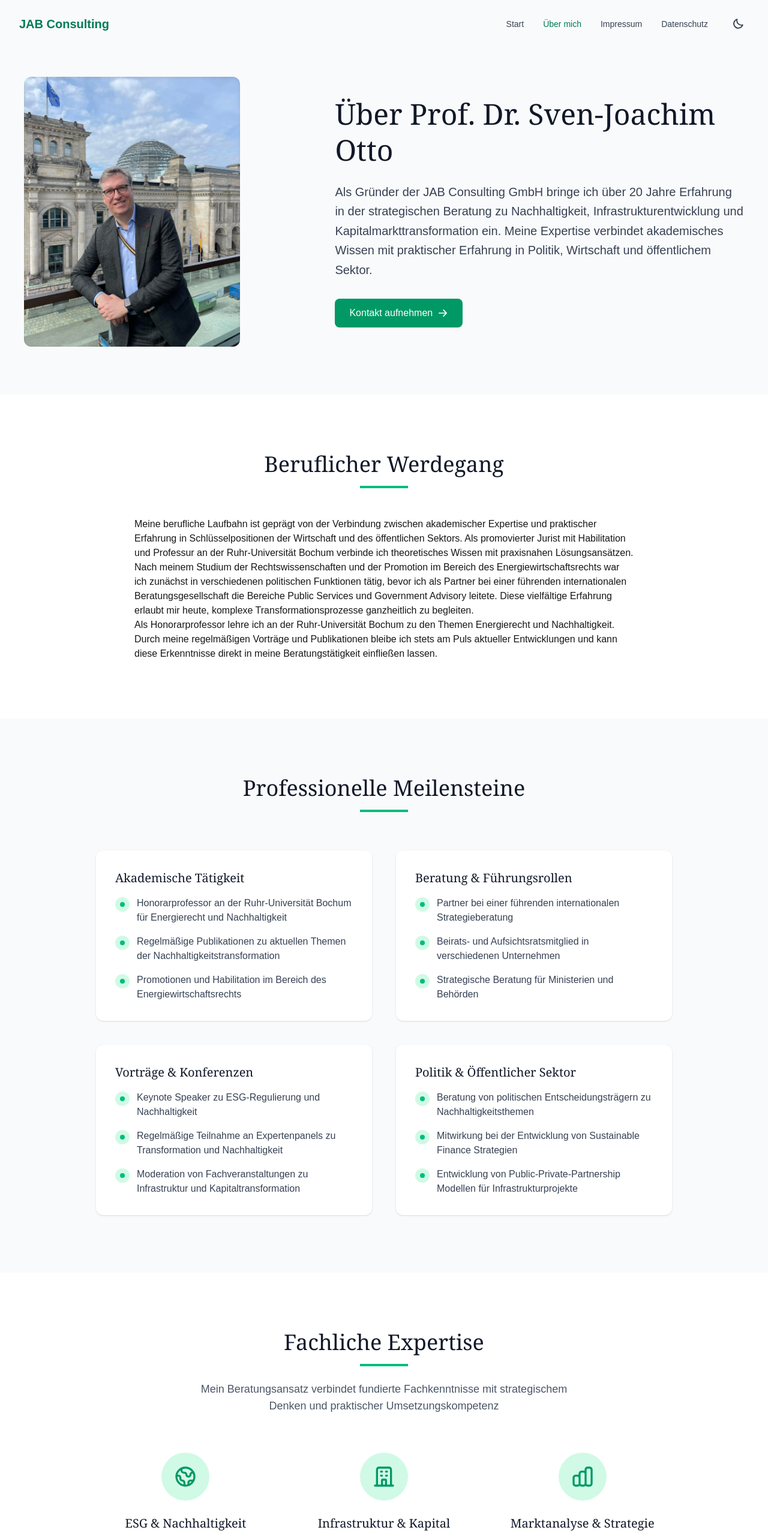
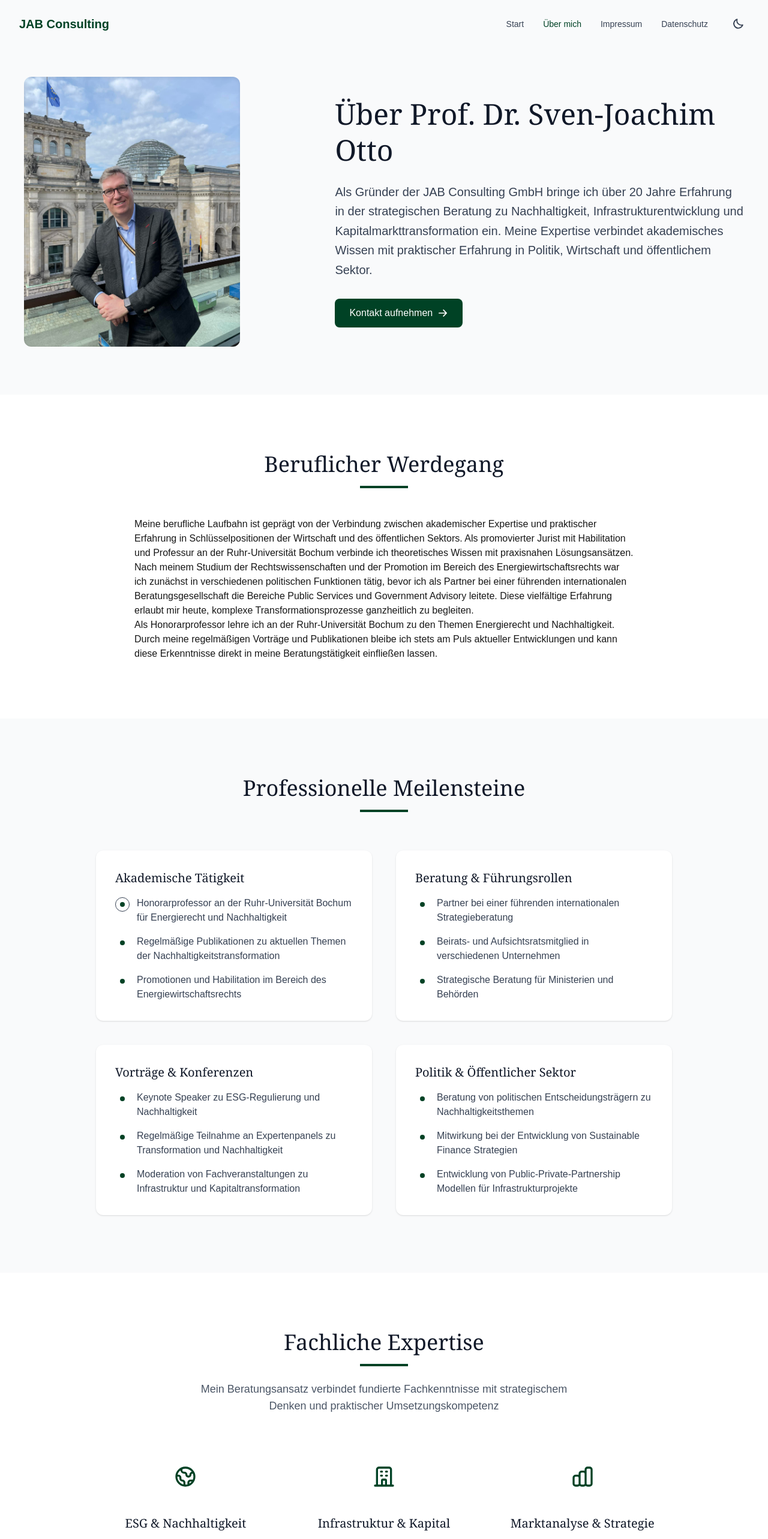
Before and after one commit to fled-dev/jabconsulting-web, a Next.js app: page /ueber-mich in a window 1280 px wide. Shown: the top 2566 px of the page at 60% size. Built offline with nearby package versions, Linux system fonts and the light colour scheme.

Commit message:
some changes

```diff
--- a/src/app/ueber-mich/page.tsx
+++ b/src/app/ueber-mich/page.tsx
@@ -72,9 +72,9 @@ export default function UeberMichPage() {
                 href="mailto:sven-joachim.otto@jab.consulting"
                 className={clsx(
                   "inline-flex items-center py-3 px-6 rounded-lg font-medium text-white",
-                  "bg-emerald-600 hover:bg-emerald-700 dark:bg-emerald-600 dark:hover:bg-emerald-700",
+                  "bg-primary hover:bg-primary",
                   "transform transition duration-200 ease-in-out",
-                  "focus:outline-none focus:ring-2 focus:ring-emerald-500 focus:ring-offset-2 dark:focus:ring-offset-gray-900",
+                  "focus:outline-none focus:ring-2 focus:ring-primary focus:ring-offset-2 dark:focus:ring-offset-gray-900",
                 )}
               >
                 Kontakt aufnehmen
@@ -92,7 +92,7 @@ export default function UeberMichPage() {
             <h2 className="font-serif text-3xl md:text-4xl font-medium text-gray-900 dark:text-white/95 mb-4">
               Beruflicher Werdegang
             </h2>
-            <div className="h-1 w-20 bg-emerald-500 mx-auto"></div>
+            <div className="h-1 w-20 bg-primary mx-auto"></div>
           </div>
 
           <div className="prose prose-lg dark:prose-invert max-w-none">
@@ -133,7 +133,7 @@ export default function UeberMichPage() {
             <h2 className="font-serif text-3xl md:text-4xl font-medium text-gray-900 dark:text-white/95 mb-4">
               Professionelle Meilensteine
             </h2>
-            <div className="h-1 w-20 bg-emerald-500 mx-auto"></div>
+            <div className="h-1 w-20 bg-primary mx-auto"></div>
           </div>
 
           <div className="grid grid-cols-1 md:grid-cols-2 gap-10">
@@ -144,8 +144,8 @@ export default function UeberMichPage() {
               </h3>
               <ul className="space-y-4 text-gray-700 dark:text-gray-300">
                 <li className="flex items-start">
-                  <div className="flex-shrink-0 h-6 w-6 rounded-full bg-emerald-100 dark:bg-emerald-900/30 flex items-center justify-center mt-0.5">
-                    <div className="h-2 w-2 rounded-full bg-emerald-500"></div>
+                  <div className="flex-shrink-0 h-6 w-6 rounded-full bg-primary/20 border border-primary/30 flex items-center justify-center mt-0.5">
+                    <div className="h-2 w-2 rounded-full bg-primary"></div>
                   </div>
                   <span className="ml-3">
                     Honorarprofessor an der Ruhr-Universität Bochum für
@@ -153,8 +153,8 @@ export default function UeberMichPage() {
                   </span>
                 </li>
                 <li className="flex items-start">
-                  <div className="flex-shrink-0 h-6 w-6 rounded-full bg-emerald-100 dark:bg-emerald-900/30 flex items-center justify-center mt-0.5">
-                    <div className="h-2 w-2 rounded-full bg-emerald-500"></div>
+                  <div className="flex-shrink-0 h-6 w-6 rounded-full bg-primary/10 flex items-center justify-center mt-0.5">
+                    <div className="h-2 w-2 rounded-full bg-primary"></div>
                   </div>
                   <span className="ml-3">
                     Regelmäßige Publikationen zu aktuellen Themen der
@@ -162,8 +162,8 @@ export default function UeberMichPage() {
                   </span>
                 </li>
                 <li className="flex items-start">
-                  <div className="flex-shrink-0 h-6 w-6 rounded-full bg-emerald-100 dark:bg-emerald-900/30 flex items-center justify-center mt-0.5">
-                    <div className="h-2 w-2 rounded-full bg-emerald-500"></div>
+                  <div className="flex-shrink-0 h-6 w-6 rounded-full bg-primary/10 flex items-center justify-center mt-0.5">
+                    <div className="h-2 w-2 rounded-full bg-primary"></div>
                   </div>
                   <span className="ml-3">
                     Promotionen und Habilitation im Bereich des
@@ -180,8 +180,8 @@ export default function UeberMichPage() {
               </h3>
               <ul className="space-y-4 text-gray-700 dark:text-gray-300">
                 <li className="flex items-start">
-                  <div className="flex-shrink-0 h-6 w-6 rounded-full bg-emerald-100 dark:bg-emerald-900/30 flex items-center justify-center mt-0.5">
-                    <div className="h-2 w-2 rounded-full bg-emerald-500"></div>
+                  <div className="flex-shrink-0 h-6 w-6 rounded-full bg-primary/10 flex items-center justify-center mt-0.5">
+                    <div className="h-2 w-2 rounded-full bg-primary"></div>
                   </div>
                   <span className="ml-3">
                     Partner bei einer führenden internationalen
@@ -189,8 +189,8 @@ export default function UeberMichPage() {
                   </span>
                 </li>
                 <li className="flex items-start">
-                  <div className="flex-shrink-0 h-6 w-6 rounded-full bg-emerald-100 dark:bg-emerald-900/30 flex items-center justify-center mt-0.5">
-                    <div className="h-2 w-2 rounded-full bg-emerald-500"></div>
+                  <div className="flex-shrink-0 h-6 w-6 rounded-full bg-primary/10 flex items-center justify-center mt-0.5">
+                    <div className="h-2 w-2 rounded-full bg-primary"></div>
                   </div>
                   <span className="ml-3">
                     Beirats- und Aufsichtsratsmitglied in verschiedenen
@@ -198,8 +198,8 @@ export default function UeberMichPage() {
                   </span>
                 </li>
                 <li className="flex items-start">
-                  <div className="flex-shrink-0 h-6 w-6 rounded-full bg-emerald-100 dark:bg-emerald-900/30 flex items-center justify-center mt-0.5">
-                    <div className="h-2 w-2 rounded-full bg-emerald-500"></div>
+                  <div className="flex-shrink-0 h-6 w-6 rounded-full bg-primary/10 flex items-center justify-center mt-0.5">
+                    <div className="h-2 w-2 rounded-full bg-primary"></div>
                   </div>
                   <span className="ml-3">
                     Strategische Beratung für Ministerien und Behörden
@@ -215,16 +215,16 @@ export default function UeberMichPage() {
               </h3>
               <ul className="space-y-4 text-gray-700 dark:text-gray-300">
                 <li className="flex items-start">
-                  <div className="flex-shrink-0 h-6 w-6 rounded-full bg-emerald-100 dark:bg-emerald-900/30 flex items-center justify-center mt-0.5">
-                    <div className="h-2 w-2 rounded-full bg-emerald-500"></div>
+                  <div className="flex-shrink-0 h-6 w-6 rounded-full bg-primary/10 flex items-center justify-center mt-0.5">
+                    <div className="h-2 w-2 rounded-full bg-primary"></div>
                   </div>
                   <span className="ml-3">
                     Keynote Speaker zu ESG-Regulierung und Nachhaltigkeit
                   </span>
                 </li>
                 <li className="flex items-start">
-                  <div className="flex-shrink-0 h-6 w-6 rounded-full bg-emerald-100 dark:bg-emerald-900/30 flex items-center justify-center mt-0.5">
-                    <div className="h-2 w-2 rounded-full bg-emerald-500"></div>
+                  <div className="flex-shrink-0 h-6 w-6 rounded-full bg-primary/10 flex items-center justify-center mt-0.5">
+                    <div className="h-2 w-2 rounded-full bg-primary"></div>
                   </div>
                   <span className="ml-3">
                     Regelmäßige Teilnahme an Expertenpanels zu Transformation
@@ -232,8 +232,8 @@ export default function UeberMichPage() {
                   </span>
                 </li>
                 <li className="flex items-start">
-                  <div className="flex-shrink-0 h-6 w-6 rounded-full bg-emerald-100 dark:bg-emerald-900/30 flex items-center justify-center mt-0.5">
-                    <div className="h-2 w-2 rounded-full bg-emerald-500"></div>
+                  <div className="flex-shrink-0 h-6 w-6 rounded-full bg-primary/10 flex items-center justify-center mt-0.5">
+                    <div className="h-2 w-2 rounded-full bg-primary"></div>
                   </div>
                   <span className="ml-3">
                     Moderation von Fachveranstaltungen zu Infrastruktur und
@@ -250,8 +250,8 @@ export default function UeberMichPage() {
               </h3>
               <ul className="space-y-4 text-gray-700 dark:text-gray-300">
                 <li className="flex items-start">
-                  <div className="flex-shrink-0 h-6 w-6 rounded-full bg-emerald-100 dark:bg-emerald-900/30 flex items-center justify-center mt-0.5">
-                    <div className="h-2 w-2 rounded-full bg-emerald-500"></div>
+                  <div className="flex-shrink-0 h-6 w-6 rounded-full bg-primary/10 flex items-center justify-center mt-0.5">
+                    <div className="h-2 w-2 rounded-full bg-primary"></div>
                   </div>
                   <span className="ml-3">
                     Beratung von politischen Entscheidungsträgern zu
@@ -259,8 +259,8 @@ export default function UeberMichPage() {
                   </span>
                 </li>
                 <li className="flex items-start">
-                  <div className="flex-shrink-0 h-6 w-6 rounded-full bg-emerald-100 dark:bg-emerald-900/30 flex items-center justify-center mt-0.5">
-                    <div className="h-2 w-2 rounded-full bg-emerald-500"></div>
+                  <div className="flex-shrink-0 h-6 w-6 rounded-full bg-primary/10 flex items-center justify-center mt-0.5">
+                    <div className="h-2 w-2 rounded-full bg-primary"></div>
                   </div>
                   <span className="ml-3">
                     Mitwirkung bei der Entwicklung von Sustainable Finance
@@ -268,8 +268,8 @@ export default function UeberMichPage() {
                   </span>
                 </li>
                 <li className="flex items-start">
-                  <div className="flex-shrink-0 h-6 w-6 rounded-full bg-emerald-100 dark:bg-emerald-900/30 flex items-center justify-center mt-0.5">
-                    <div className="h-2 w-2 rounded-full bg-emerald-500"></div>
+                  <div className="flex-shrink-0 h-6 w-6 rounded-full bg-primary/10 flex items-center justify-center mt-0.5">
+                    <div className="h-2 w-2 rounded-full bg-primary"></div>
                   </div>
                   <span className="ml-3">
                     Entwicklung von Public-Private-Partnership Modellen für
@@ -289,7 +289,7 @@ export default function UeberMichPage() {
             <h2 className="font-serif text-3xl md:text-4xl font-medium text-gray-900 dark:text-white/95 mb-4">
               Fachliche Expertise
             </h2>
-            <div className="h-1 w-20 bg-emerald-500 mx-auto mb-6"></div>
+            <div className="h-1 w-20 bg-primary mx-auto mb-6"></div>
             <p className="max-w-2xl mx-auto text-lg text-gray-600 dark:text-gray-300">
               Mein Beratungsansatz verbindet fundierte Fachkenntnisse mit
               strategischem Denken und praktischer Umsetzungskompetenz
@@ -299,9 +299,9 @@ export default function UeberMichPage() {
           <div className="grid grid-cols-1 md:grid-cols-3 gap-8">
             {/* ESG & Nachhaltigkeit */}
             <div className="text-center">
-              <div className="inline-flex items-center justify-center h-20 w-20 rounded-full bg-emerald-100 dark:bg-emerald-900/30 mb-6">
+              <div className="inline-flex items-center justify-center h-20 w-20 rounded-full bg-primary/10 mb-6">
                 <svg
-                  className="h-10 w-10 text-emerald-600 dark:text-emerald-400"
+                  className="h-10 w-10 text-primary"
                   fill="none"
                   stroke="currentColor"
                   viewBox="0 0 24 24"
@@ -327,9 +327,9 @@ export default function UeberMichPage() {
 
             {/* Infrastruktur & Kapital */}
             <div className="text-center">
-              <div className="inline-flex items-center justify-center h-20 w-20 rounded-full bg-emerald-100 dark:bg-emerald-900/30 mb-6">
+              <div className="inline-flex items-center justify-center h-20 w-20 rounded-full bg-primary/10 mb-6">
                 <svg
-                  className="h-10 w-10 text-emerald-600 dark:text-emerald-400"
+                  className="h-10 w-10 text-primary"
                   fill="none"
                   stroke="currentColor"
                   viewBox="0 0 24 24"
@@ -355,9 +355,9 @@ export default function UeberMichPage() {
 
             {/* Marktanalyse & Strategie */}
             <div className="text-center">
-              <div className="inline-flex items-center justify-center h-20 w-20 rounded-full bg-emerald-100 dark:bg-emerald-900/30 mb-6">
+              <div className="inline-flex items-center justify-center h-20 w-20 rounded-full bg-primary/10 mb-6">
                 <svg
-                  className="h-10 w-10 text-emerald-600 dark:text-emerald-400"
+                  className="h-10 w-10 text-primary"
                   fill="none"
                   stroke="currentColor"
                   viewBox="0 0 24 24"
@@ -385,12 +385,12 @@ export default function UeberMichPage() {
       </section>
 
       {/* CTA Section */}
-      <section className="py-16 md:py-20 bg-emerald-700 dark:bg-emerald-800">
+      <section className="py-16 md:py-20 bg-primary">
         <div className="max-w-4xl mx-auto px-6 sm:px-8 text-center">
           <h2 className="font-serif text-2xl md:text-3xl font-medium text-white mb-6">
             Sie möchten mehr über meine Beratungsleistungen erfahren?
           </h2>
-          <p className="text-emerald-100 mb-8 text-lg">
+          <p className="text-white/80 mb-8 text-lg">
             Ich freue mich auf ein persönliches Gespräch, um Ihre spezifischen
             Anforderungen und Ziele zu besprechen.
           </p>
@@ -398,9 +398,9 @@ export default function UeberMichPage() {
             href="mailto:sven-joachim.otto@jab.consulting"
             className={clsx(
               "inline-flex items-center py-3 px-8 rounded-lg font-medium",
-              "bg-white text-emerald-700 hover:bg-emerald-50",
+              "bg-white text-primary",
               "transform transition duration-200 ease-in-out",
-              "focus:outline-none focus:ring-2 focus:ring-emerald-300 focus:ring-offset-2 focus:ring-offset-emerald-700",
+              "focus:outline-none focus:ring-2 focus:ring-primary focus:ring-offset-2 focus:ring-offset-primary",
             )}
           >
             Kontakt aufnehmen
--- a/src/components/layout/NavBar.tsx
+++ b/src/components/layout/NavBar.tsx
@@ -48,10 +48,7 @@ export default function NavBar({ items }: NavBarProps) {
       <div className="max-w-7xl mx-auto px-6 sm:px-8">
         <div className="flex items-center justify-between h-16 md:h-20">
           {/* Logo */}
-          <Link
-            href="/"
-            className="text-xl font-semibold text-emerald-700 dark:text-emerald-400"
-          >
+          <Link href="/" className="text-xl font-semibold text-primary">
             JAB Consulting
           </Link>
 
@@ -64,8 +61,8 @@ export default function NavBar({ items }: NavBarProps) {
                 className={clsx(
                   "text-sm font-medium transition-colors",
                   pathname === item.href
-                    ? "text-emerald-700 dark:text-emerald-400"
-                    : "text-gray-700 dark:text-gray-300 hover:text-emerald-700 dark:hover:text-emerald-400",
+                    ? "text-primary"
+                    : "text-gray-700 dark:text-gray-300 hover:text-primary",
                 )}
               >
                 {item.label}
@@ -79,7 +76,7 @@ export default function NavBar({ items }: NavBarProps) {
             <ThemeToggle />
             <button
               type="button"
-              className="text-gray-700 dark:text-gray-300 hover:text-emerald-700 dark:hover:text-emerald-400"
+              className="text-gray-700 dark:text-gray-300 hover:text-primary"
               onClick={() => setIsMenuOpen(!isMenuOpen)}
               aria-label={isMenuOpen ? "Close menu" : "Open menu"}
             >
--- a/src/components/sections/Contact.tsx
+++ b/src/components/sections/Contact.tsx
@@ -43,7 +43,7 @@ export default function Contact() {
               <div className="flex flex-col items-center">
                 {/* Email contact */}
                 <div className="text-center">
-                  <div className="inline-flex items-center justify-center w-14 h-14 bg-emerald-100 dark:bg-emerald-900/30 text-emerald-600 dark:text-emerald-400 rounded-full mb-3">
+                  <div className="inline-flex items-center justify-center w-14 h-14 border border-primary/30 bg-primary/10 text-primary rounded-full mb-3">
                     <EnvelopeSimple size={28} weight="duotone" />
                   </div>
                   <h3 className="text-lg font-medium text-gray-900 dark:text-white mb-2">
@@ -55,7 +55,7 @@ export default function Contact() {
                   </p>
                   <a
                     href="mailto:sven-joachim.otto@jab.consulting"
-                    className="inline-flex items-center px-6 py-3 bg-emerald-600 hover:bg-emerald-700 text-white font-medium rounded-lg shadow-sm hover:shadow transform transition-all duration-300 hover:translate-y-[-2px] focus:outline-none focus:ring-2 focus:ring-emerald-500 focus:ring-offset-2 dark:focus:ring-offset-gray-900"
+                    className="inline-flex items-center px-6 py-3 bg-primary hover:bg-primary text-white font-medium rounded-lg shadow-sm hover:shadow transform transition-all duration-300 hover:translate-y-[-2px] focus:outline-none focus:ring-2 focus:ring-primary focus:ring-offset-2 dark:focus:ring-offset-gray-900"
                   >
                     <EnvelopeSimple size={20} weight="bold" className="mr-2" />
                     E-Mail schreiben
--- a/src/components/sections/Hero.tsx
+++ b/src/components/sections/Hero.tsx
@@ -97,7 +97,7 @@ export default function Hero() {
                 className={clsx(
                   "inline-flex items-center justify-center px-8 py-3",
                   "bg-primary text-white font-medium text-base tracking-wide",
-                  "border border-primary",
+                  "border border-primary rounded-md",
                   "transition duration-300 ease-out",
                   "hover:bg-primary",
                   "focus:outline-none focus:ring-1 focus:ring-primary",
@@ -115,7 +115,7 @@ export default function Hero() {
                 className={clsx(
                   "inline-flex items-center justify-center px-8 py-3",
                   "bg-transparent text-primary font-medium text-base tracking-wide",
-                  "border border-primary/30",
+                  "border border-primary/30 rounded-md",
                   "transition duration-300 ease-out",
                   "hover:border-primary/70",
                   "focus:outline-none focus:ring-1 focus:ring-primary",
--- a/src/components/sections/Intro.tsx
+++ b/src/components/sections/Intro.tsx
@@ -24,7 +24,7 @@ export default function Intro() {
             transition={{ duration: 0.7, delay: 0.2, ease: [0.22, 1, 0.36, 1] }}
             className="md:col-span-5 lg:col-span-6 order-1 md:order-1"
           >
-            <div className="relative h-[300px] sm:h-[400px] w-full overflow-hidden rounded-lg shadow-md">
+            <div className="relative h-[300px] sm:h-[400px] w-full overflow-hidden shadow-md rounded-lg">
               <Image
                 src="/images/sander-weeteling-iGDg_f_mlWo-unsplash.jpg"
                 alt="Nachhaltige Zukunft Visualisierung"
@@ -34,7 +34,7 @@ export default function Intro() {
                 className="transition-transform duration-500 hover:scale-105"
                 priority={false}
               />
-              <div className="absolute inset-0 bg-emerald-900/10 dark:bg-emerald-900/20" />
+              <div className="absolute inset-0 bg-primary/10" />
             </div>
           </motion.div>
 
@@ -86,7 +86,7 @@ export default function Intro() {
                 href="/ueber-mich"
                 className={clsx(
                   "inline-flex items-center group",
-                  "text-emerald-700 dark:text-emerald-400 font-medium",
+                  "text-primary font-medium",
                   "transition-all duration-300 ease-out",
                   "hover:translate-x-1",
                 )}
--- a/src/components/sections/Qualities.tsx
+++ b/src/components/sections/Qualities.tsx
@@ -24,7 +24,7 @@ const QualityCard = ({ title, description, icon, delay }: QualityCardProps) => (
     transition={{ duration: 0.5, delay, ease: [0.22, 1, 0.36, 1] }}
     className="bg-white dark:bg-gray-800/50 rounded-lg p-6 shadow-sm hover:shadow-md transition-shadow duration-300 border border-gray-100 dark:border-gray-700/50 flex flex-col h-full group"
   >
-    <div className="text-emerald-600 dark:text-emerald-400 mb-4 opacity-85 group-hover:opacity-100 transition-opacity">
+    <div className="text-primary mb-4 opacity-85 group-hover:opacity-100 transition-opacity">
       {icon}
     </div>
     <h3 className="font-serif text-xl font-medium text-gray-900 dark:text-white/95 mb-3">
--- a/src/components/sections/Services.tsx
+++ b/src/components/sections/Services.tsx
@@ -26,7 +26,7 @@ const ServiceCard = ({ title, description, icon, delay }: ServiceCardProps) => (
     transition={{ duration: 0.5, delay, ease: [0.22, 1, 0.36, 1] }}
     className="bg-white dark:bg-gray-800/50 rounded-lg p-6 shadow-sm hover:shadow-md transition-all duration-300 border border-gray-100 dark:border-gray-700/50 flex flex-col h-full group hover:translate-y-[-2px]"
   >
-    <div className="text-emerald-600 dark:text-emerald-400 mb-4 opacity-85 group-hover:opacity-100 transition-opacity">
+    <div className="text-primary mb-4 opacity-85 group-hover:opacity-100 transition-opacity">
       {icon}
     </div>
     <h3 className="font-serif text-xl font-medium text-gray-900 dark:text-white/95 mb-3">
```
Also changed, not shown: src/app/globals.css (+14 -1 lines), src/components/layout/Footer.tsx (+6 -6 lines), src/components/sections/About.tsx (+6 -6 lines), src/components/sections/FAQ.tsx (+4 -4 lines), 1 other file (tests, documents, lock files or other folders).
